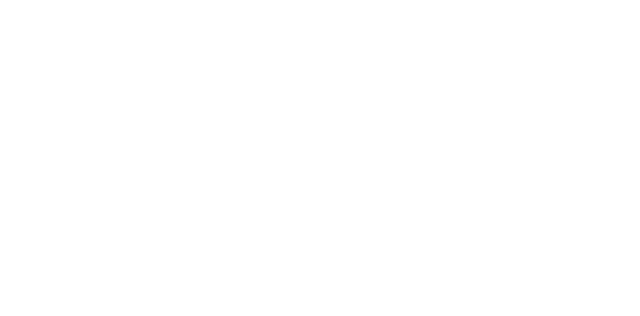
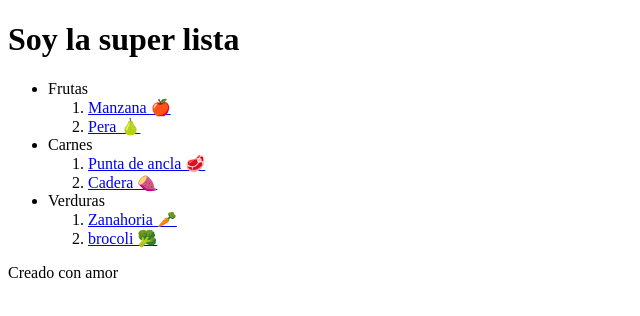
Before and after one commit to Jesus-piedrahita96/html_css, a plain HTML site: page html/index.html in a window 1280 px wide. Shown: the whole page, without its empty margins (0-640 px from the left). Drawn offline with Linux system fonts and the light colour scheme.

Commit message:
creando estructuracion de prueba

```diff
--- a/html/index.html
+++ b/html/index.html
@@ -7,6 +7,42 @@
   <title>Html</title>
 </head>
 <body>
-
+  <div>
+    <header>
+      <h1>Soy la super lista</h1>
+      <ul>
+        <li>Frutas</li>
+        <ol>
+          <li>
+            <a href="#">Manzana 🍎</a>
+          </li>
+          <li>
+            <a href="#">Pera 🍐</a>
+          </li>
+        </ol>
+        <li>Carnes</li>
+        <ol>
+          <li>
+            <a href="#">Punta de ancla 🥩</a>
+          </li>
+          <li>
+            <a href="#">Cadera 🍠</a>
+          </li>
+        </ol>
+        <li>Verduras</li>
+        <ol>
+          <li>
+            <a href="#">Zanahoria 🥕</a>
+          </li>
+          <li>
+            <a href="#">brocoli 🥦</a>
+          </li>
+        </ol>
+      </ul>
+    </header>
+    <main>
+      <p>Creado con amor</p>
+    </main>
+  </div>
 </body>
 </html>
```
